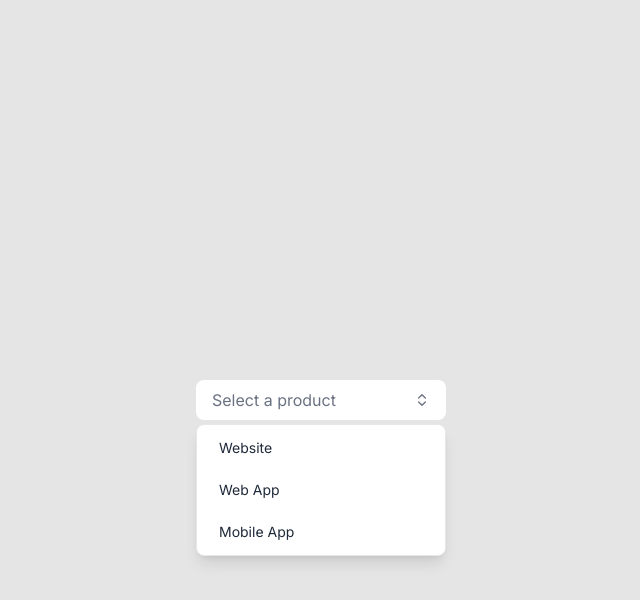
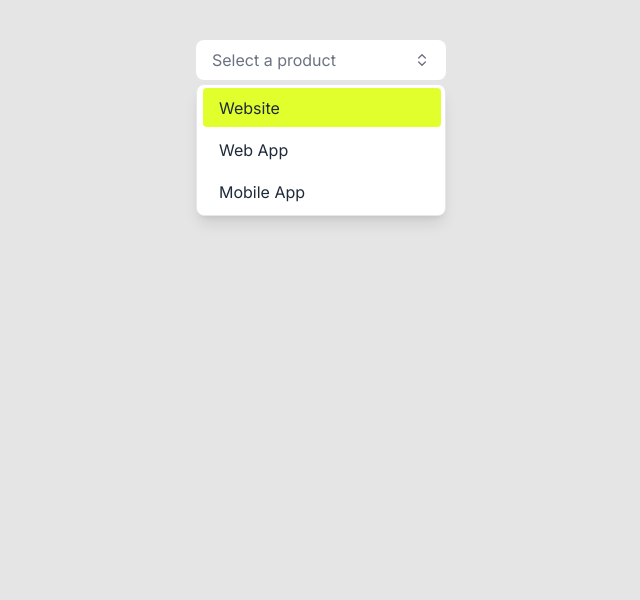
Before and after one commit to stefa-ie/coding-challenge, a Svelte app in the folder coding-challenge/: page / in a window 1280 px wide. Both pictures are taken after a click on the button "Select a product". Shown: the top 600 px of the page, without its empty margins (319-959 px from the left). Built offline with nearby package versions, Linux system fonts and the light colour scheme.

Commit message:
update styling and location of component

```diff
--- a/coding-challenge/src/App.svelte
+++ b/coding-challenge/src/App.svelte
@@ -5,7 +5,7 @@
   import MenuItem from "./components/Menu/MenuItem.svelte";
 </script>
 
-<main class="min-h-screen w-full flex justify-center items-center bg-[#e5e5e5]">
+<main class="min-h-screen w-full flex justify-center items-start pt-10 bg-[#e5e5e5] px-4 pb-4 sm:px-6 sm:pb-6 box-border">
   <Menu>
     <MenuButton>
       <span class="font-normal text-base text-gray-500">
--- a/coding-challenge/src/components/Button/Button.svelte
+++ b/coding-challenge/src/components/Button/Button.svelte
@@ -4,15 +4,19 @@
     export let disabled: boolean = false;
     /** When true, show 2px #B0B0B0 outline on focus/hover. Set false e.g. when dropdown is open. */
     export let showFocusStroke = true;
+    /** Optional: bind to get the underlying button DOM element (e.g. for focus return). */
+    export let element: HTMLButtonElement | null = null;
 
     const base = "w-full h-[40px] rounded-lg bg-white flex items-center justify-between px-4 hover:bg-gray-50 text-left cursor-pointer font-medium";
     const stroke = "focus:outline focus:outline-2 focus:outline-[#B0B0B0] focus:outline-offset-0 hover:outline hover:outline-2 hover:outline-[#B0B0B0] hover:outline-offset-0";
 </script>
 
 <button
+    bind:this={element}
     type={type}
     class="{base} {showFocusStroke ? stroke : ''}"
     disabled={disabled}
-    on:click={onClick}>
+    on:click={onClick}
+    {...$$restProps}>
     <slot />
 </button>
--- a/coding-challenge/src/components/Menu/Menu.svelte
+++ b/coding-challenge/src/components/Menu/Menu.svelte
@@ -1,16 +1,44 @@
 <script lang="ts">
-    import { setContext }  from "svelte";
+    import { setContext } from "svelte";
     import { writable, type Writable } from "svelte/store";
 
     const open: Writable<boolean> = writable(false);
     const selectedLabel: Writable<string | null> = writable(null);
+    const options: Writable<string[]> = writable([]);
+    const focusedIndex: Writable<number> = writable(0);
+    const buttonEl: Writable<HTMLButtonElement | null> = writable(null);
+
+    const menuId = "menu-" + Math.random().toString(36).slice(2, 9);
+    const listboxId = menuId + "-listbox";
+    const buttonId = menuId + "-button";
+
+    /** Synced when dropdown opens; MenuItems push in order so indices are stable. */
+    let optionsList: string[] = [];
+    let justOpened = false;
+
+    function setButtonEl(el: HTMLButtonElement | null) {
+        buttonEl.set(el);
+    }
 
     function toggle() {
-        open.update(v => !v);
+        if (!$open) {
+            optionsList = [];
+            options.set([]);
+            focusedIndex.set(0);
+            justOpened = true;
+        }
+        open.update((v) => !v);
+    }
+
+    $: if ($open && $options.length > 0 && justOpened) {
+        justOpened = false;
+        const i = $selectedLabel != null ? $options.indexOf($selectedLabel) : -1;
+        focusedIndex.set(i >= 0 ? i : 0);
     }
 
     function close() {
         open.set(false);
+        setTimeout(() => $buttonEl?.focus(), 0);
     }
 
     function select(label: string) {
@@ -18,7 +46,58 @@
         close();
     }
 
-    setContext("menu", { open, toggle, close, select, selectedLabel });
+    function registerOption(value: string): { id: string; index: number } {
+        const index = optionsList.length;
+        optionsList.push(value);
+        options.set([...optionsList]);
+        return { id: listboxId + "-option-" + index, index };
+    }
+
+    function selectByIndex(i: number) {
+        const opts = $options;
+        if (i >= 0 && i < opts.length) select(opts[i]);
+    }
+
+    function handleListboxKeydown(e: KeyboardEvent) {
+        const opts = $options;
+        const len = opts.length;
+        if (len === 0) return;
+        if (e.key === "Escape") {
+            e.preventDefault();
+            close();
+            return;
+        }
+        if (e.key === "ArrowDown") {
+            e.preventDefault();
+            focusedIndex.update((i) => (i + 1) % len);
+            return;
+        }
+        if (e.key === "ArrowUp") {
+            e.preventDefault();
+            focusedIndex.update((i) => (i - 1 + len) % len);
+            return;
+        }
+        if (e.key === "Enter" || e.key === " ") {
+            e.preventDefault();
+            selectByIndex($focusedIndex);
+        }
+    }
+
+    setContext("menu", {
+        open,
+        toggle,
+        close,
+        select,
+        selectedLabel,
+        listboxId,
+        buttonId,
+        options,
+        focusedIndex,
+        registerOption,
+        selectByIndex,
+        handleListboxKeydown,
+        setButtonEl,
+    });
 </script>
 
 <div class="menu relative w-[250px]">
--- a/coding-challenge/src/components/Menu/MenuButton.svelte
+++ b/coding-challenge/src/components/Menu/MenuButton.svelte
@@ -3,15 +3,27 @@
     import { ChevronsUpDown } from "lucide-svelte";
     import Button from "../Button/Button.svelte";
 
-    const { open, toggle, selectedLabel } = getContext<{
+    const { open, toggle, selectedLabel, buttonId, listboxId, setButtonEl } = getContext<{
         open: import("svelte/store").Writable<boolean>;
         toggle: () => void;
         selectedLabel: import("svelte/store").Writable<string | null>;
+        buttonId: string;
+        listboxId: string;
+        setButtonEl: (el: HTMLButtonElement | null) => void;
     }>("menu");
+
+    let buttonEl: HTMLButtonElement | null = null;
+    $: if (buttonEl != null) setButtonEl(buttonEl);
 </script>
 
 <Button
+    bind:element={buttonEl}
     type="button"
+    id={buttonId}
+    aria-haspopup="listbox"
+    aria-expanded={$open}
+    aria-controls={listboxId}
+    aria-label="Select a product"
     onClick={toggle}
     showFocusStroke={!$open}
 >
--- a/coding-challenge/src/components/Menu/MenuDropdown.svelte
+++ b/coding-challenge/src/components/Menu/MenuDropdown.svelte
@@ -1,12 +1,44 @@
 <script lang="ts">
     import { getContext } from "svelte";
+    import { tick } from "svelte";
     import type { Writable } from "svelte/store";
 
-    const { open } = getContext<{ open: Writable<boolean> }>("menu");
+    const {
+        open,
+        listboxId,
+        buttonId,
+        focusedIndex,
+        options,
+        handleListboxKeydown,
+    } = getContext<{
+        open: Writable<boolean>;
+        listboxId: string;
+        buttonId: string;
+        focusedIndex: Writable<number>;
+        options: Writable<string[]>;
+        handleListboxKeydown: (e: KeyboardEvent) => void;
+    }>("menu");
+
+    let listboxEl: HTMLDivElement;
+
+    $: activeId = $options[$focusedIndex] != null ? listboxId + "-option-" + $focusedIndex : undefined;
+
+    $: if ($open && listboxEl) {
+        tick().then(() => listboxEl?.focus());
+    }
 </script>
 
 {#if $open}
-    <div class="absolute top-full left-0 right-0 w-[250px] h-[132px] mt-1 rounded-lg bg-white px-[6px] py-[3px] shadow-lg border border-gray-200 flex flex-col gap-[3px]">
+    <div
+        bind:this={listboxEl}
+        role="listbox"
+        id={listboxId}
+        tabindex="0"
+        aria-labelledby={buttonId}
+        aria-activedescendant={activeId}
+        class="absolute top-full left-0 right-0 w-[250px] h-[132px] mt-1 rounded-lg bg-white px-[6px] py-[3px] shadow-lg border border-gray-200 flex flex-col gap-[3px] outline-none"
+        on:keydown={handleListboxKeydown}
+    >
         <slot />
     </div>
 {/if}
--- a/coding-challenge/src/components/Menu/MenuItem.svelte
+++ b/coding-challenge/src/components/Menu/MenuItem.svelte
@@ -4,12 +4,17 @@
 
     export let value = "";
 
-    const { select, selectedLabel } = getContext<{
+    const { select, selectedLabel, registerOption, focusedIndex } = getContext<{
         select: (label: string) => void;
         selectedLabel: import("svelte/store").Writable<string | null>;
+        registerOption: (value: string) => { id: string; index: number };
+        focusedIndex: import("svelte/store").Writable<number>;
     }>("menu");
 
+    const { id: optionId, index } = registerOption(value);
+
     $: selected = $selectedLabel === value;
+    $: focused = $focusedIndex === index;
 
     function choose() {
         if (value) select(value);
@@ -17,15 +22,17 @@
 </script>
 
 <div
-    role="menuitem"
-    tabindex="0"
-    class="menu-item w-[238px] h-10 rounded px-4 text-sm text-gray-800 cursor-pointer flex items-center justify-between hover:bg-[#E1FF2C] {selected ? 'bg-gray-50' : ''}"
+    role="option"
+    id={optionId}
+    tabindex="-1"
+    aria-selected={selected}
+    class="menu-item w-[238px] h-10 rounded px-4 text-gray-800 cursor-pointer flex items-center justify-between hover:bg-[#E1FF2C] {focused ? 'bg-[#E1FF2C]' : ''}"
     on:click={choose}
     on:keydown={(e) => e.key === 'Enter' && choose()}>
     <span><slot /></span>
     {#if selected}
         <Check class="w-4 h-4 text-gray-600 shrink-0" />
     {:else}
-        <span class="w-4 h-4 shrink-0" aria-hidden="true" />
+        <span class="w-4 h-4 shrink-0" aria-hidden="true"></span>
     {/if}
 </div>
```
